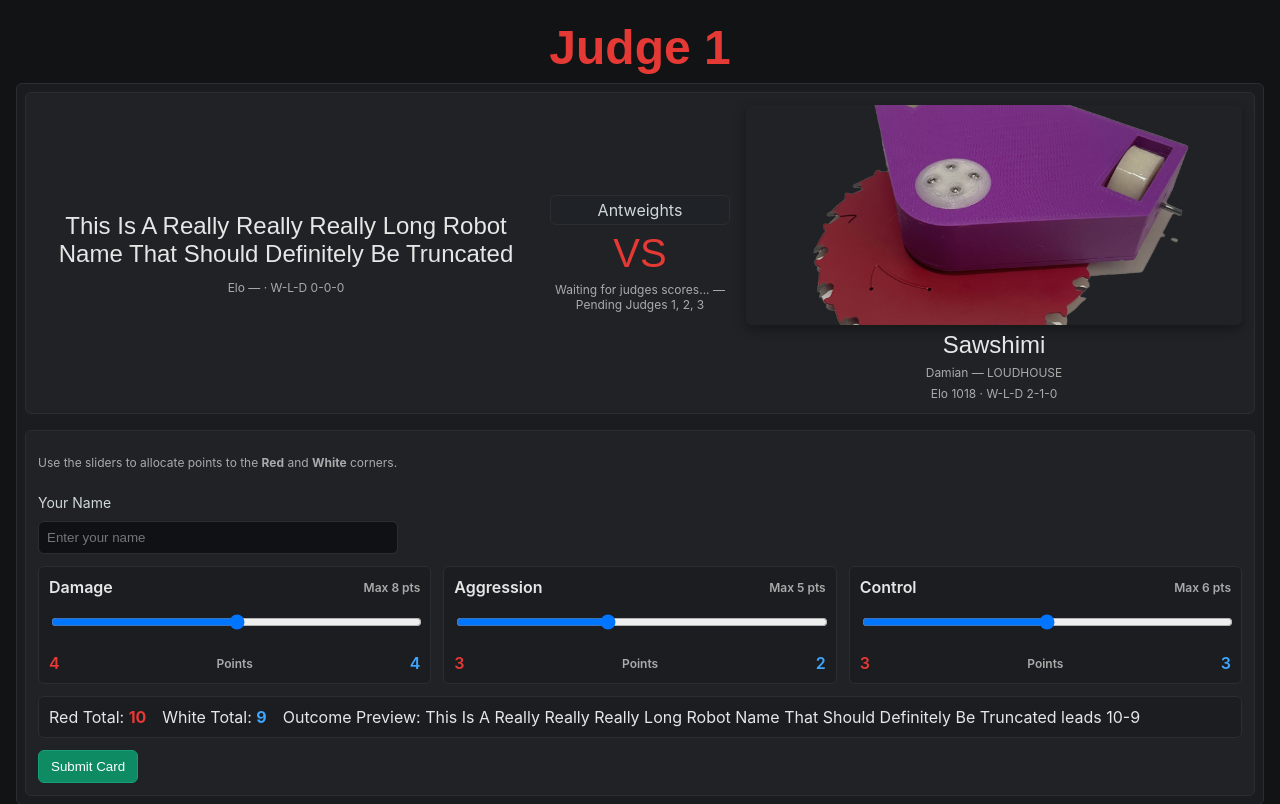
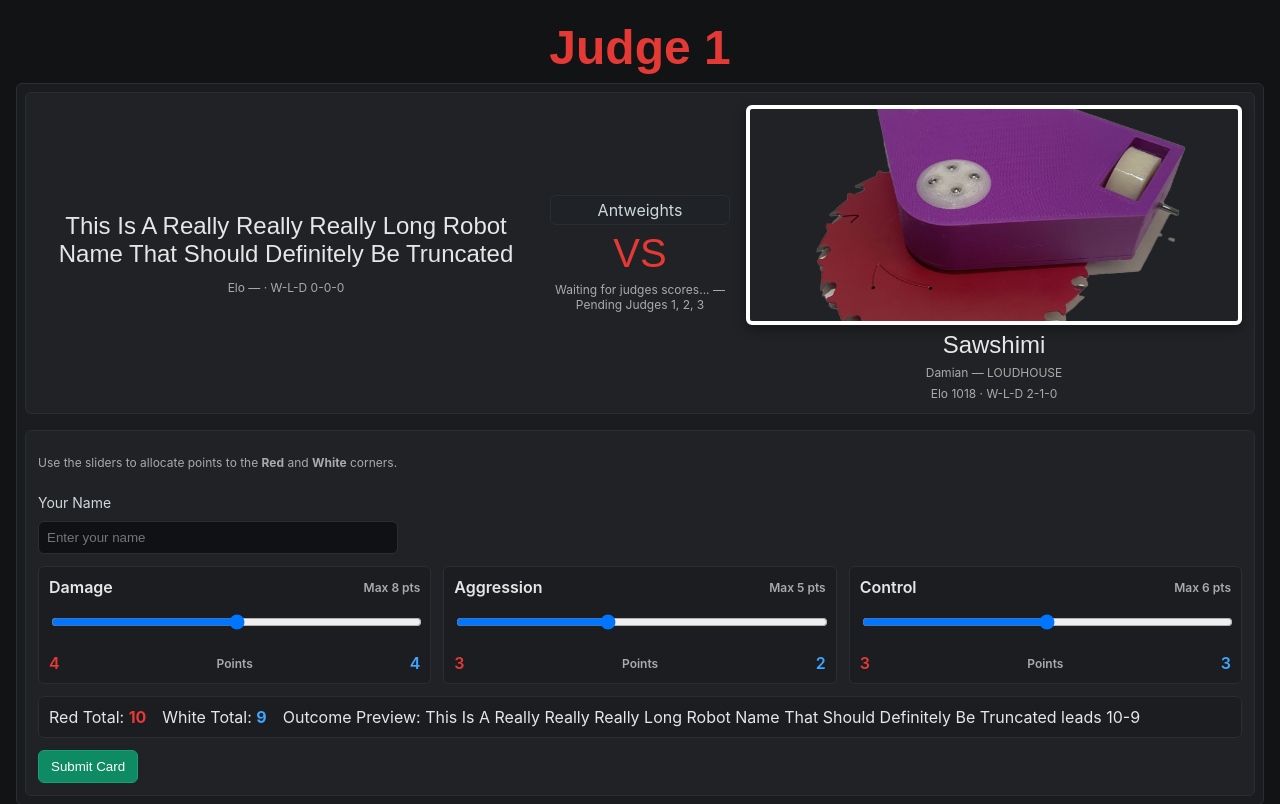
Before and after one commit to grathwrang/BotBrawlDB, a Flask app: page /judge/1 in a window 1280 px wide. Shown: the top 804 px of the page. Run offline with Flask 3, Linux system fonts and the light colour scheme; some libraries are stand-ins or nearby versions.

Commit message:
Add distinct borders to judge robot images

```diff
--- a/static/style.css
+++ b/static/style.css
@@ -105,6 +105,8 @@ dialog::backdrop{background:rgba(0,0,0,0.65)}
 .judge-fight-card{display:grid;grid-template-columns:1fr minmax(140px,180px) 1fr;gap:16px;align-items:center;background:var(--panel2);border:1px solid #2a2e33;border-radius:6px;padding:12px}
 .judge-robot{text-align:center;display:flex;flex-direction:column;gap:6px;min-width:0}
 .judge-robot-image{max-width:100%;max-height:220px;border-radius:6px;object-fit:cover;box-shadow:0 4px 12px rgba(0,0,0,0.35)}
+.judge-robot-red .judge-robot-image{border:4px solid #c00}
+.judge-robot-white .judge-robot-image{border:4px solid #fff}
 .judge-robot-name{font-family:'Bank Gothic','BankGothic Md BT',Michroma,'Eurostile','Square 721',sans-serif;font-size:24px;overflow:hidden;text-overflow:ellipsis;display:-webkit-box;-webkit-line-clamp:2;-webkit-box-orient:vertical;white-space:normal;max-width:100%}
 .judge-fight-info{text-align:center;display:flex;flex-direction:column;gap:6px;justify-content:center}
 .judge-vs{font-family:'Bank Gothic','BankGothic Md BT',Michroma,'Eurostile','Square 721',sans-serif;font-size:40px;color:var(--red)}
```
